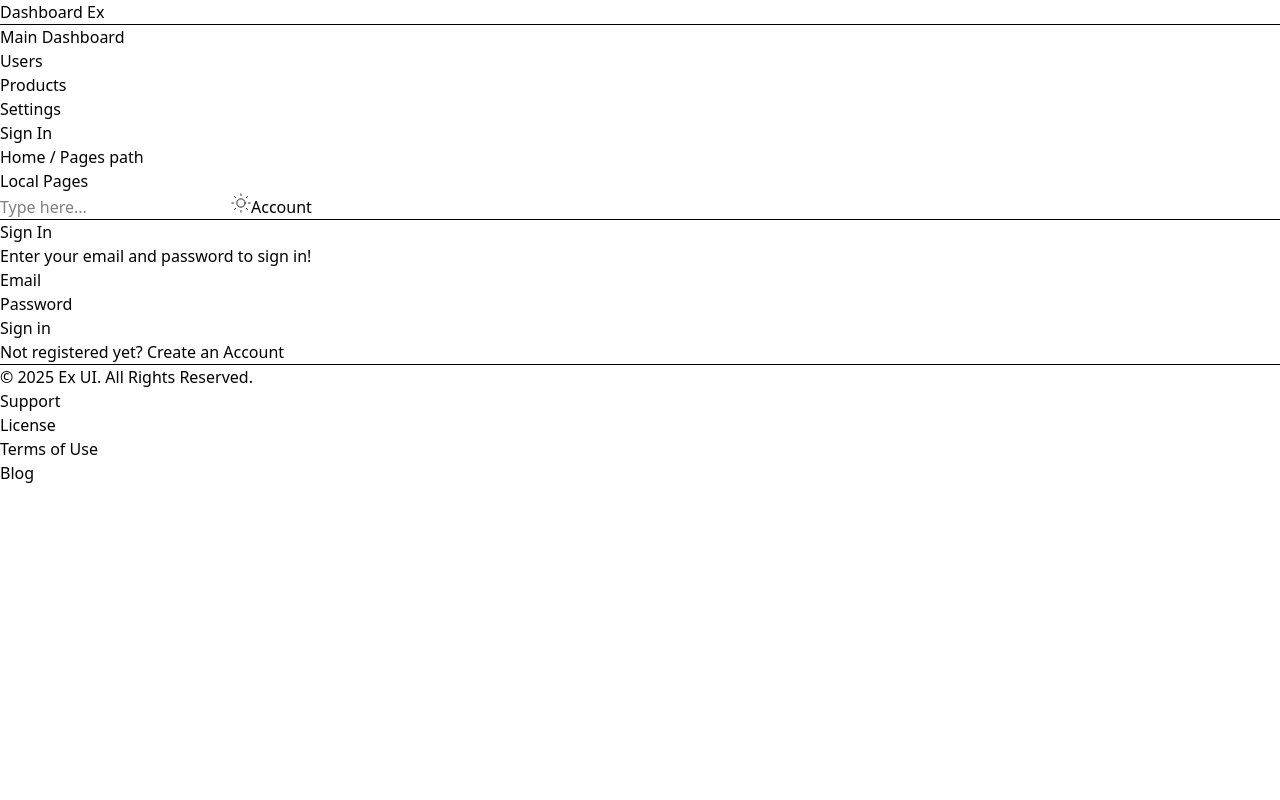
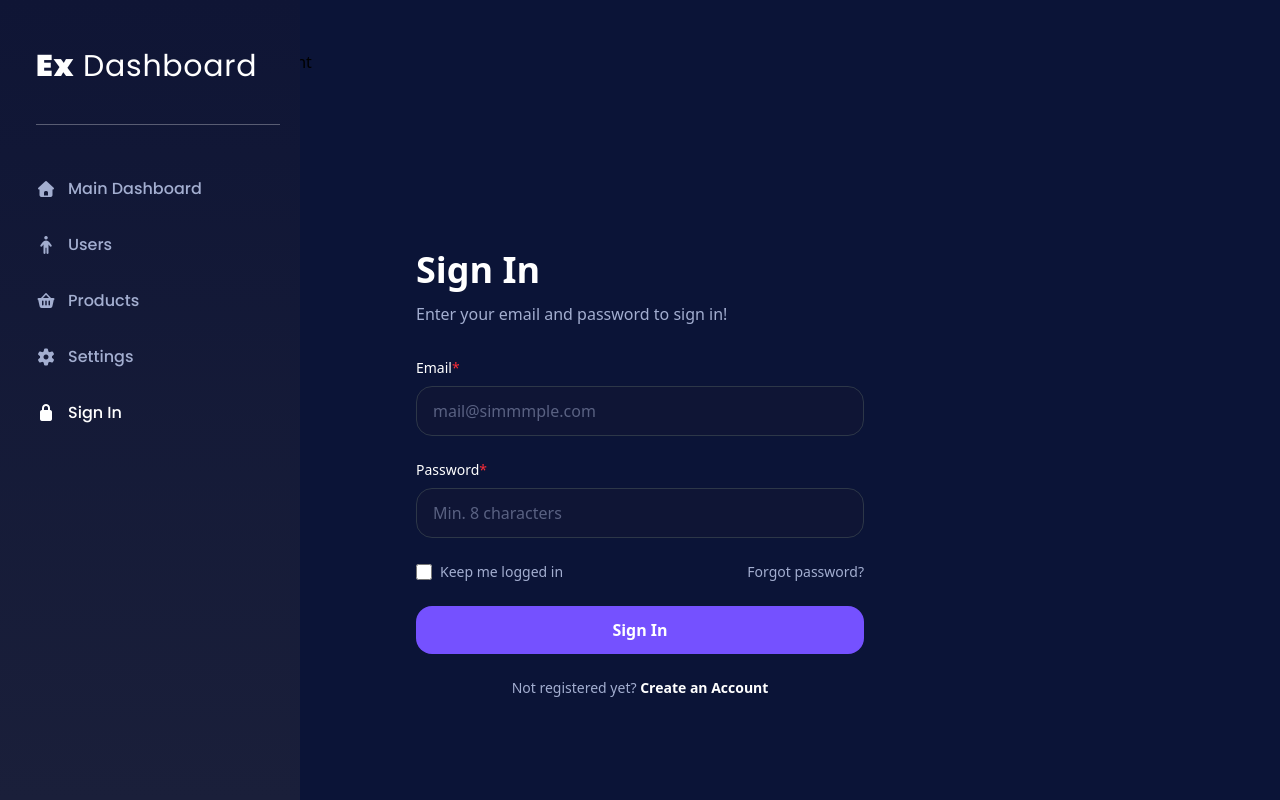
Before and after one commit to Exmar1/Exmar-Dashboard, a React (Vite) app: page /login in a window 1280 px wide. Shown: the top 800 px of the page. Built offline with nearby package versions, Linux system fonts and the light colour scheme.

Commit message:
Готовое офомление на страницах логина и сайдбара

```diff
--- a/index.html
+++ b/index.html
@@ -12,6 +12,9 @@
 		/>
 		<link rel="preconnect" href="https://fonts.googleapis.com" />
 		<link rel="preconnect" href="https://fonts.gstatic.com" crossorigin />
+		<link rel="preconnect" href="https://fonts.googleapis.com">
+		<link rel="preconnect" href="https://fonts.gstatic.com" crossorigin>
+		<link href="https://fonts.googleapis.com/css2?family=Poppins:ital,wght@0,100;0,200;0,300;0,400;0,500;0,600;0,700;0,800;0,900;1,100;1,200;1,300;1,400;1,500;1,600;1,700;1,800;1,900&display=swap" rel="stylesheet">
 		<meta name="viewport" content="width=device-width, initial-scale=1.0" />
 		<title>Vite + React</title>
 	</head>
--- a/src/components/Footer.jsx
+++ b/src/components/Footer.jsx
@@ -1,8 +1,7 @@
 function Footer() {
 	return (
-		<div>
-			<hr />
-			<p>© 2025 Ex UI. All Rights Reserved.</p>
+		<div className='bg-[#0b1437]'>
+			<p className='text-white'>© 2025 Ex UI. All Rights Reserved.</p>
 			<nav>
 				<ul>
 					<li>
--- a/src/components/Header.jsx
+++ b/src/components/Header.jsx
@@ -2,7 +2,7 @@ import Sunicon from './Sunicon'
 
 function Header() {
 	return (
-		<header>
+		<header className=' bg-[#0b1437]'>
 			<div>
 				<a href='#'>
 					Home / <a href='#'>Pages path</a>
@@ -19,7 +19,6 @@ function Header() {
 						</button>
 					</form>
 				</div>
-				<hr />
 			</div>
 		</header>
 	)
--- a/src/components/Sidebar.jsx
+++ b/src/components/Sidebar.jsx
@@ -1,28 +1,47 @@
+import { NavLink } from 'react-router-dom'
+
 function Sidebar() {
 	return (
 		<>
-			<aside>
-				<div>
-					<h2>Dashboard Ex</h2>
-					<hr />
+			<aside className='w-[300px] h-screen bg-gradient-to-b from-[#0f1535] to-[#1a1f3a] px-5 py-8 flex flex-col fixed left-0 top-0 overflow-y-auto'>
+				<div className='mb-10 ml-4 mt-4'>
+					<h2 className='text-white font-display text-3xl tracking-wide'>
+						<span className='font-black'>Ex</span> Dashboard
+					</h2>
+					<hr className='mt-10 opacity-30 border-white' />
 				</div>
 
-				<nav>
-					<ul>
-						<li>
-							<a href='#'>Main Dashboard</a>
+				<nav className='flex-1 mb-5'>
+					<ul className='list-none p-0 m-0'>
+						<li className='mb-2'>
+							<NavLink to={"/"} className='flex items-center px-4 py-3 text-[#a3aed0] rounded-xl transition-all duration-300 font-medium gap-3 hover:bg-white/5 hover:text-white' >
+								<i className="fa-solid fa-house w-6 flex items-center justify-center"></i>
+								<span className='flex-1 text-base font-display'>Main Dashboard</span>
+							</NavLink>
 						</li>
-						<li>
-							<a href='#'>Users</a>
+						<li className='mb-2'>
+							<NavLink to={"users"} className='flex items-center px-4 py-3 text-[#a3aed0] rounded-xl transition-all duration-300 font-medium gap-3 hover:bg-white/5 hover:text-white'>
+								<i className="fa-solid fa-person w-6 flex items-center justify-center"></i>
+								<span className='flex-1 font-display text-base'>Users</span>
+							</NavLink>
 						</li>
-						<li>
-							<a href='#'>Products</a>
+						<li className='mb-2'>
+							<NavLink className='flex items-center px-4 py-3 text-[#a3aed0] rounded-xl transition-all duration-300 font-medium gap-3 hover:bg-white/5 hover:text-white' to={"products"}>
+								<i className="fa-solid fa-basket-shopping w-6 flex items-center justify-center"></i>
+								<span className='flex-1 text-base font-display'>Products</span>
+								</NavLink>
 						</li>
-						<li>
-							<a href='#'>Settings</a>
+						<li className='mb-2'>
+							<NavLink className='flex items-center px-4 py-3 text-[#a3aed0] rounded-xl transition-all duration-300 font-medium gap-3 hover:bg-white/5 hover:text-white' to={"settings"}>
+								<i className="fa-solid fa-gear w-6 flex items-center justify-center"></i>
+								<span className='flex-1 text-base font-display'>Settings</span>
+							</NavLink>
 						</li>
-						<li>
-							<a href='#'>Sign In</a>
+						<li className='mb-2'>
+							<NavLink to="login" className='flex items-center px-4 py-3 text-[#a3aed0] rounded-xl transition-all duration-300 font-medium gap-3 hover:bg-white/5 hover:text-white'>
+								<i className="fa-solid fa-lock w-6 flex items-center justify-center"></i>
+								<span className='flex-1 text-base font-display'>Sign In</span>
+							</NavLink>
 						</li>
 					</ul>
 				</nav>
--- a/src/index.css
+++ b/src/index.css
@@ -1 +1,12 @@
 @import 'tailwindcss';
+
+@theme {
+	--color-gray: #f0f0f0;
+	--color-sidebar-dark: #0f1535;
+	--color-sidebar-light: #1a1f3a;
+	  --font-display: "Poppins", sans-serif;
+}
+
+.active{
+	color:  white;
+}
--- a/src/pages/Login.jsx
+++ b/src/pages/Login.jsx
@@ -1,27 +1,71 @@
-import { useState } from 'react'
+import { Link } from 'react-router-dom'
 
 function Login() {
-	const [login, setisLogin] = useState(true)
-
 	return (
 		<>
-			<div>
-				<h2>Sign In</h2>
-				<p>Enter your email and password to sign in!</p>
-				<form action='/login' method='post'>
-					<div class='form-group'>
-						<label for='username'>Email</label>
-						<input type='email' name='username' required />
+			<div className='min-h-screen bg-[#0b1437] flex items-center justify-center px-4'>
+				<div className='w-full max-w-md'>
+
+					<div className='mb-8'>
+						<h2 className='text-white text-4xl font-bold mb-3'>Sign In</h2>
+						<p className='text-[#a3aed0] text-base'>Enter your email and password to sign in!</p>
 					</div>
-					<div class='form-group'>
-						<label for='password'>Password</label>
-						<input type='password' id='password' name='password' required />
-					</div>
-					<button type='submit'>Sign in</button>
-				</form>
-				<p>
-					<a href='#'>Not registered yet? Create an Account</a>
-				</p>
+
+					<form className='space-y-6'>
+
+						<div>
+							<label htmlFor='email' className='block text-white text-sm font-medium mb-2'>
+								Email<span className='text-red-500'>*</span>
+							</label>
+							<input
+								type='email'
+								id='email'
+								name='email'
+								placeholder='mail@simmmple.com'
+								required
+								className='w-full px-4 py-3 bg-[#0f1535] border border-[#2d3748] rounded-2xl text-white placeholder:text-[#a3aed0]/50 focus:outline-none focus:border-[#7551FF]'
+							/>
+						</div>
+
+
+						<div>
+							<label htmlFor='password' className='block text-white text-sm font-medium mb-2'>
+								Password<span className='text-red-500'>*</span>
+							</label>
+							<input
+								type='password'
+								id='password'
+								name='password'
+								placeholder='Min. 8 characters'
+								required
+								className='w-full px-4 py-3 bg-[#0f1535] border border-[#2d3748] rounded-2xl text-white placeholder:text-[#a3aed0]/50 focus:outline-none focus:border-[#7551FF]'
+							/>
+						</div>
+
+
+						<div className='flex items-center justify-between'>
+							<label className='flex items-center gap-2 cursor-pointer'>
+								<input type='checkbox' className='w-4 h-4 rounded' />
+								<span className='text-[#a3aed0] text-sm'>Keep me logged in</span>
+							</label>
+							<a href='#' className='text-[#a3aed0] text-sm font-medium'>
+								Forgot password?
+							</a>
+						</div>
+
+
+						<Link className='flex w-full justify-center items-center py-3 bg-[#7551FF] text-white font-semibold rounded-2xl' to={'/'}>Sign In
+						</Link>
+					</form>
+
+
+					<p className='text-center mt-6 text-[#a3aed0] text-sm'>
+						Not registered yet?{' '}
+						<a href='#' className='text-white font-semibold'>
+							Create an Account
+						</a>
+					</p>
+				</div>
 			</div>
 		</>
 	)
```
Also changed, not shown: 1 other file (tests, documents, lock files or other folders).
